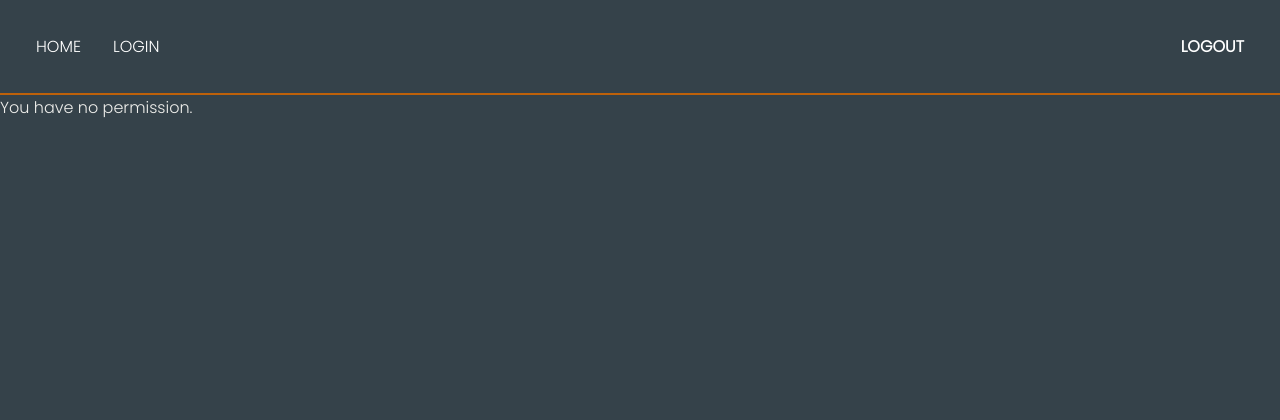
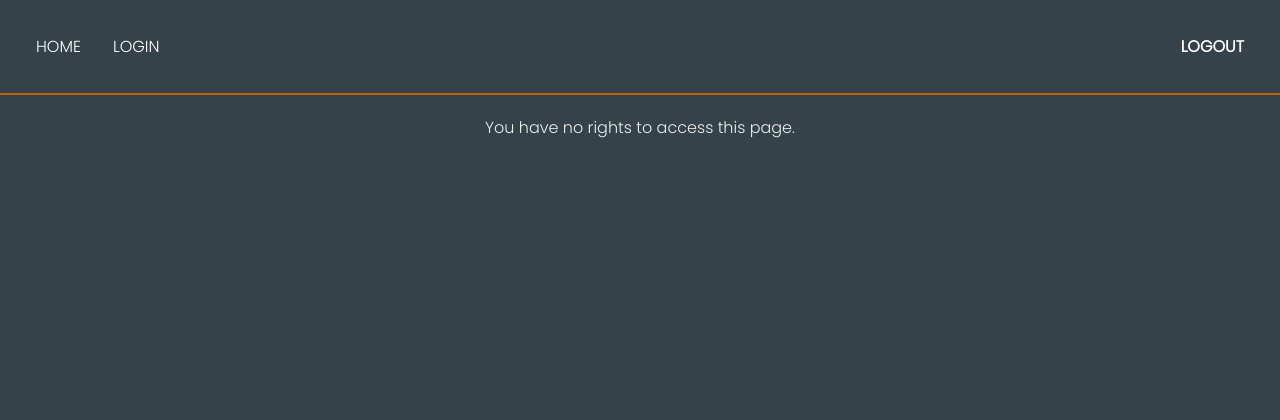
Before and after one commit to karloresetar/Student-Enrollment-System, a Django app: page /students_subject/1/ in a window 1280 px wide. Shown: the top 420 px of the page. Run offline with Django 4.2, Linux system fonts and the light colour scheme; data comes from the database, SQL or seed files in the repository.

Commit message:
minor changes

```diff
--- a/myProject/myApp/templates/students_subject.html
+++ b/myProject/myApp/templates/students_subject.html
@@ -26,7 +26,9 @@
 
 {% else %}
 
-<p>You have no permission.</p>
+<div class="main-section">
+    <p>You have no rights to access this page.</p>
+</div>
+
 {% endif %}
-
- {% endblock %}
+{% endblock %}
```
Also changed, not shown: myProject/myApp/templates/subject_list.html (+3 -5 lines).
